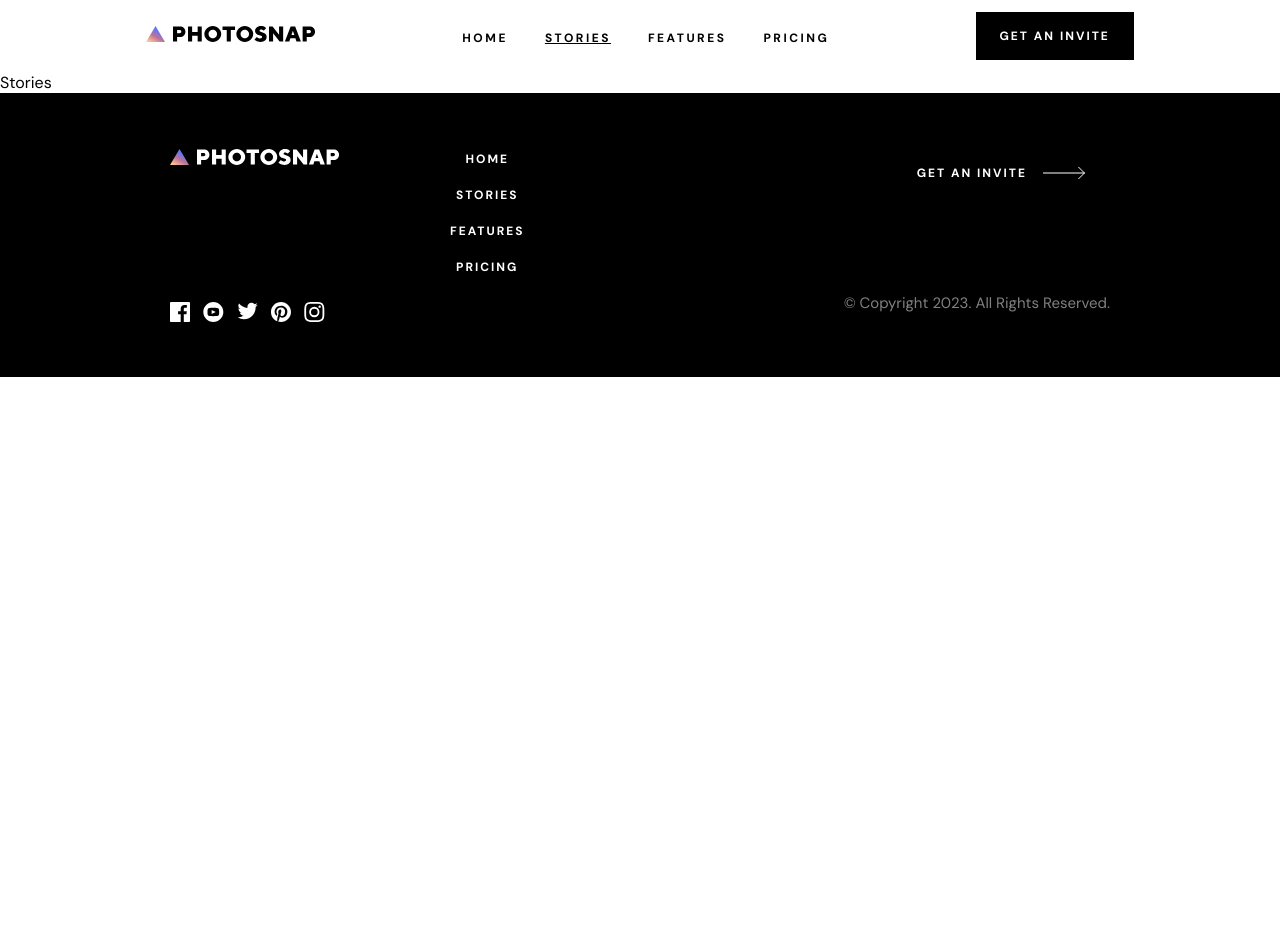
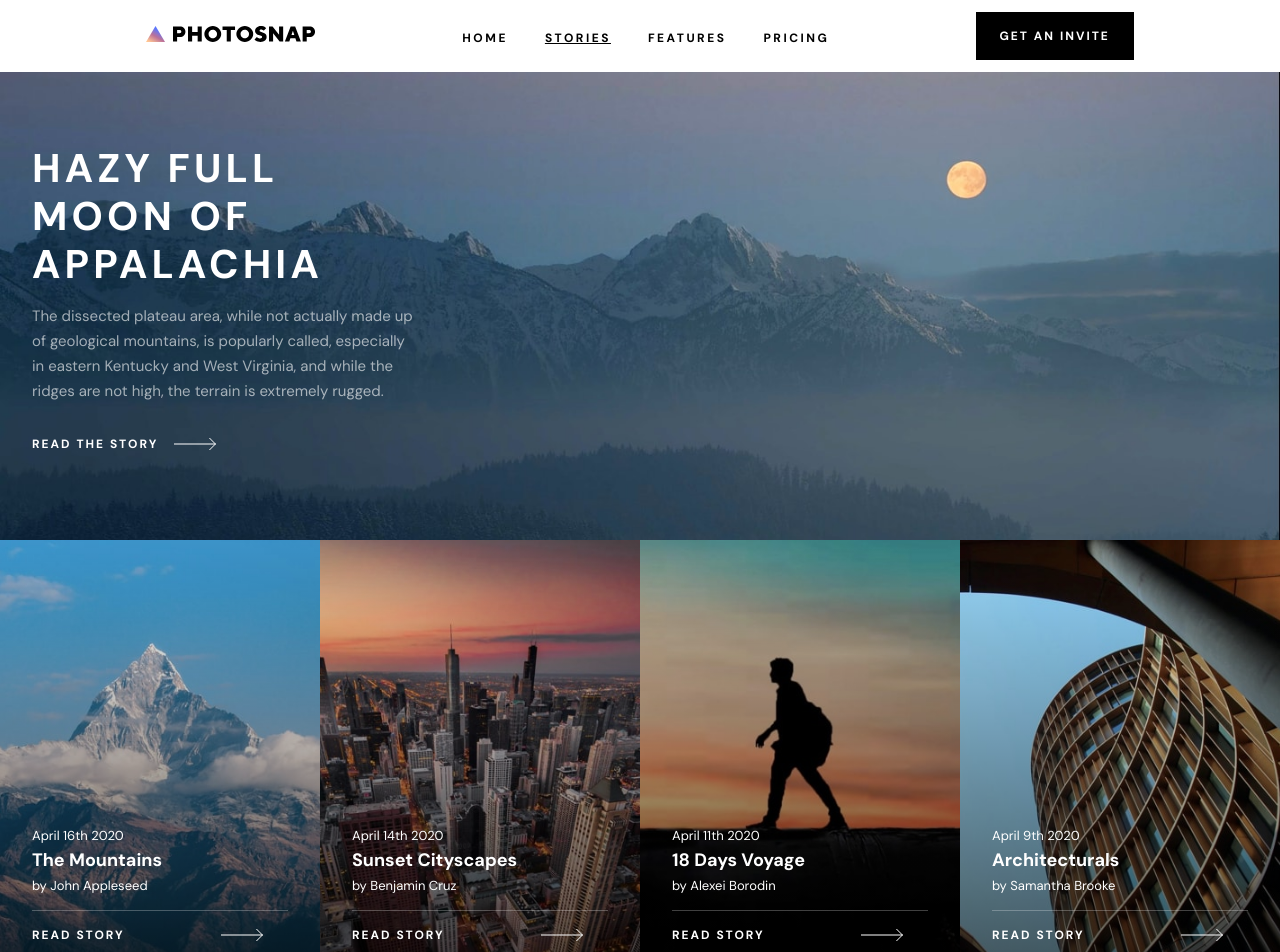
Before and after one commit to aramfilak/photosnap, a React (Create React App) app: page /stories in a window 1280 px wide. Shown: the top 952 px of the page. Before the commit the page ends 800 px from the top, so only its background shows below. Built offline with nearby package versions, Linux system fonts and the light colour scheme.

Commit message:
implement page Stories Page

```diff
--- a/src/components/Article/Article.tsx
+++ b/src/components/Article/Article.tsx
@@ -4,7 +4,7 @@ import classNames from "classnames";
 import Button from "../Button/Button";
 
 interface ArticleProps {
-  img: {
+  img?: {
     src: string;
     alt: string;
   };
@@ -26,7 +26,7 @@ const Article: React.FC<ArticleProps> = ({ img, dark, link, title, text, rtl }):
 
   return (
     <article className={className}>
-      <img src={img.src} alt={img.alt} loading="lazy" />
+      {img && <img src={img.src} alt={img.alt} loading="lazy" />}
 
       <div className="content">
         <div className="wrapper">
--- /dev/null
+++ b/src/components/Errors/Error.tsx
@@ -0,0 +1,21 @@
+import React from "react";
+
+const Error = () => {
+  return (
+    <div
+      className="error-page"
+      style={{
+        height: "80vh",
+        display: "flex",
+        justifyContent: "center",
+        alignItems: "center",
+        padding: "20px",
+        textAlign: "center",
+      }}
+    >
+      <h1>PAGE NOT FOUND 404!</h1>
+    </div>
+  );
+};
+
+export default Error;
--- /dev/null
+++ b/src/components/Errors/Loading.tsx
@@ -0,0 +1,20 @@
+import React from "react";
+
+const Loading = () => {
+  return (
+    <div
+      className="loading-page"
+      style={{
+        height: "80vh",
+        display: "flex",
+        justifyContent: "center",
+        alignItems: "center",
+        padding: "20px",
+      }}
+    >
+      <h1>Loading...</h1>
+    </div>
+  );
+};
+
+export default Loading;
--- a/src/components/Story/Story.scss
+++ b/src/components/Story/Story.scss
@@ -74,6 +74,7 @@
       font-size: rem(12);
       line-height: rem(16);
       letter-spacing: rem(2);
+      border-top: 1px solid rgba(255, 255, 255, 0.25);
     }
   }
 
--- a/src/components/Story/Story.tsx
+++ b/src/components/Story/Story.tsx
@@ -11,8 +11,16 @@ interface StoryProps {
   title: string;
   createdBy: string;
   createdAt?: string;
+  description?: string;
 }
-const Story: React.FC<StoryProps> = ({ img, storyHref, title, createdBy, createdAt }) => {
+const Story: React.FC<StoryProps> = ({
+  img,
+  storyHref,
+  title,
+  createdBy,
+  createdAt,
+  description,
+}) => {
   return (
     <article className="stroy">
       <img src={img.src} alt={img.alt} />
@@ -20,6 +28,7 @@ const Story: React.FC<StoryProps> = ({ img, storyHref, title, createdBy, created
         {createdAt && <div className="created-at">{createdAt}</div>}
         <h3 className="title">{title}</h3>
         <div className="created-by">{`by ${createdBy}`}</div>
+        {description && <p className="description">{description}</p>}
         <Button secondary dark>
           <a href={storyHref}> read story </a>
         </Button>
--- a/src/pages/Stories.tsx
+++ /dev/null
@@ -1,7 +0,0 @@
-import React from "react";
-
-const Stories: React.FC = () => {
-  return <div>Stories</div>;
-};
-
-export default Stories;
--- /dev/null
+++ b/src/pages/Stories/Stories.scss
@@ -0,0 +1,33 @@
+@use "../../sass/abstracts/" as *;
+
+.stories-page {
+  .article {
+    background: url("../../assets/stories/mobile/moon-of-appalacia.jpg");
+    background-repeat: no-repeat;
+    background-size: cover;
+
+    .btn {
+      background-color: transparent;
+    }
+
+    .content {
+      display: block;
+    }
+  }
+
+  @include mq(md) {
+    .article {
+      background: url("../../assets/stories/tablet/moon-of-appalacia.jpg");
+      background-repeat: no-repeat;
+      background-size: cover;
+    }
+  }
+
+  @include mq(xl) {
+    .article {
+      background: url("../../assets/stories/desktop/moon-of-appalacia.jpg");
+      background-repeat: no-repeat;
+      background-size: cover;
+    }
+  }
+}
--- /dev/null
+++ b/src/pages/Stories/Stories.tsx
@@ -0,0 +1,56 @@
+import "./Stories.scss";
+import React, { useState, useEffect } from "react";
+import { stories } from "./data";
+import Story from "../../components/Story/Story";
+import Article from "../../components/Article/Article";
+const Stories: React.FC = () => {
+  const [isMobile, setIsMobile] = useState<boolean>(
+    window.matchMedia("(max-width: 47.99em)").matches
+  );
+
+  //track the screen size,
+  //to change articles image based on screen size (mobile, tablet, desktop)
+  useEffect(() => {
+    const handleResize = () => {
+      setIsMobile(window.matchMedia("(max-width: 47.99em)").matches);
+    };
+    window.addEventListener("resize", handleResize);
+    //clean up
+    return () => {
+      window.removeEventListener("resize", handleResize);
+    };
+  }, []);
+
+  const renderedStories = stories.map((story, index) => (
+    <Story
+      key={index}
+      img={{
+        src: isMobile ? story.img.src.mobile! : story.img.src.desktop!,
+        alt: story.img.alt,
+      }}
+      title={story.title}
+      createdBy={story.createdBy}
+      storyHref={story.storyHref}
+      createdAt={story.createdAt}
+    />
+  ));
+
+  return (
+    <div className="stories-page">
+      <div className="landing">
+        <Article
+          title="HAZY FULL MOON OF APPALACHIA"
+          text={
+            "The dissected plateau area, while not actually made up of geological mountains, is popularly called, especially in eastern Kentucky and West Virginia, and while the ridges are not high, the terrain is extremely rugged."
+          }
+          link={{ href: "#", text: "read the story" }}
+          rtl
+          dark
+        />
+      </div>
+      <section className="stories">{renderedStories}</section>
+    </div>
+  );
+};
+
+export default Stories;
--- /dev/null
+++ b/src/pages/Stories/data.tsx
@@ -0,0 +1,207 @@
+import stories_01_de from "../../assets/stories/desktop/mountains.jpg";
+import stories_01_mb from "../../assets/stories/mobile/mountains.jpg";
+import stories_02_de from "../../assets/stories/desktop/cityscapes.jpg";
+import stories_02_mb from "../../assets/stories/mobile/cityscapes.jpg";
+import stories_03_de from "../../assets/stories/desktop/18-days-voyage.jpg";
+import stories_03_mb from "../../assets/stories/mobile/18-days-voyage.jpg";
+import stories_04_de from "../../assets/stories/desktop/architecturals.jpg";
+import stories_04_mb from "../../assets/stories/mobile/architecturals.jpg";
+import stories_05_de from "../../assets/stories/desktop/world-tour.jpg";
+import stories_05_mb from "../../assets/stories/mobile/world-tour.jpg";
+import stories_06_de from "../../assets/stories/desktop/unforeseen-corners.jpg";
+import stories_06_mb from "../../assets/stories/mobile/unforeseen-corners.jpg";
+import stories_07_de from "../../assets/stories/desktop/king-on-africa.jpg";
+import stories_07_mb from "../../assets/stories/mobile/king-on-africa.jpg";
+import stories_08_de from "../../assets/stories/desktop/trip-to-nowhere.jpg";
+import stories_08_mb from "../../assets/stories/mobile/trip-to-nowhere.jpg";
+import stories_09_de from "../../assets/stories/desktop/rage-of-the-sea.jpg";
+import stories_09_mb from "../../assets/stories/mobile/rage-of-the-sea.jpg";
+import stories_10_de from "../../assets/stories/desktop/running-free.jpg";
+import stories_10_mb from "../../assets/stories/mobile/running-free.jpg";
+import stories_11_de from "../../assets/stories/desktop/behind-the-waves.jpg";
+import stories_11_mb from "../../assets/stories/mobile/behind-the-waves.jpg";
+import stories_12_de from "../../assets/stories/desktop/calm-waters.jpg";
+import stories_12_mb from "../../assets/stories/mobile/calm-waters.jpg";
+import stories_13_de from "../../assets/stories/desktop/milky-way.jpg";
+import stories_13_mb from "../../assets/stories/mobile/milky-way.jpg";
+import stories_14_de from "../../assets/stories/desktop/dark-forest.jpg";
+import stories_14_mb from "../../assets/stories/mobile/dark-forest.jpg";
+import stories_15_de from "../../assets/stories/desktop/somwarpet.jpg";
+import stories_15_mb from "../../assets/stories/mobile/somwarpet.jpg";
+import stories_16_de from "../../assets/stories/desktop/land-of-dreams.jpg";
+import stories_16_mb from "../../assets/stories/mobile/land-of-dreams.jpg";
+
+interface Story {
+  img: {
+    src: { desktop?: string; mobile?: string };
+    alt: string;
+  };
+  storyHref: string;
+  title: string;
+  createdBy: string;
+  createdAt?: string;
+}
+const stories: Story[] = [
+  {
+    img: {
+      src: { desktop: stories_01_de, mobile: stories_01_mb },
+      alt: "The Mountains",
+    },
+    storyHref: "#",
+    title: "The Mountains",
+    createdBy: "John Appleseed",
+    createdAt: "April 16th 2020",
+  },
+  {
+    img: {
+      src: { desktop: stories_02_de, mobile: stories_02_mb },
+      alt: "Sunset Cityscapes",
+    },
+    storyHref: "#",
+    title: "Sunset Cityscapes",
+    createdBy: "Benjamin Cruz",
+    createdAt: "April 14th 2020",
+  },
+  {
+    img: {
+      src: { desktop: stories_03_de, mobile: stories_03_mb },
+      alt: "18 Days Voyage",
+    },
+    storyHref: "#",
+    title: "18 Days Voyage",
+    createdBy: "Alexei Borodin",
+    createdAt: "April 11th 2020",
+  },
+  {
+    img: {
+      src: { desktop: stories_04_de, mobile: stories_04_mb },
+      alt: "Architecturals",
+    },
+    storyHref: "#",
+    title: "Architecturals",
+    createdBy: "Samantha Brooke",
+    createdAt: "April 9th 2020",
+  },
+  {
+    img: {
+      src: { desktop: stories_05_de, mobile: stories_05_mb },
+      alt: "World Tour 2019",
+    },
+    storyHref: "#",
+    title: "World Tour 2019",
+    createdBy: "Timothy Wagner",
+    createdAt: "April 7th 2020",
+  },
+  {
+    img: {
+      src: { desktop: stories_06_de, mobile: stories_06_mb },
+      alt: "World Tour 2019",
+    },
+    storyHref: "#",
+    title: "Unforeseen Corners",
+    createdBy: "William Malcolm",
+    createdAt: "April 3rd 2020",
+  },
+  {
+    img: {
+      src: { desktop: stories_07_de, mobile: stories_07_mb },
+      alt: "King on Africa: Part II",
+    },
+    storyHref: "#",
+    title: "King on Africa: Part II",
+    createdBy: "Tim Hillenburg",
+    createdAt: "March 29th 2020",
+  },
+  {
+    img: {
+      src: { desktop: stories_08_de, mobile: stories_08_mb },
+      alt: "The Trip to Nowhere",
+    },
+    storyHref: "#",
+    title: "The Trip to Nowhere",
+    createdBy: "Felicia Rourke",
+    createdAt: "March 21st 2020",
+  },
+  {
+    img: {
+      src: { desktop: stories_09_de, mobile: stories_09_mb },
+      alt: "Rage of The Sea",
+    },
+    storyHref: "#",
+    title: "Rage of The Sea",
+    createdBy: "Mohammed Abdul",
+    createdAt: "March 19th 2020",
+  },
+  {
+    img: {
+      src: { desktop: stories_10_de, mobile: stories_10_mb },
+      alt: "Running Free",
+    },
+    storyHref: "#",
+    title: "Running Free",
+    createdBy: "Michelle",
+    createdAt: "March 16th 2020",
+  },
+  {
+    img: {
+      src: { desktop: stories_11_de, mobile: stories_11_mb },
+      alt: "Calm Waters",
+    },
+    storyHref: "#",
+    title: "Calm Waters",
+    createdBy: "Samantha Brooke",
+    createdAt: "March 9th 2020",
+  },
+  {
+    img: {
+      src: { desktop: stories_12_de, mobile: stories_12_mb },
+      alt: "Behind the Waves",
+    },
+    storyHref: "#",
+    title: "Calm Waters",
+    createdBy: "Samantha Brooke",
+    createdAt: "March 9th 2020",
+  },
+  {
+    img: {
+      src: { desktop: stories_13_de, mobile: stories_13_mb },
+      alt: "The Milky Way",
+    },
+    storyHref: "#",
+    title: "The Milky Way",
+    createdBy: "Benjamin Cruz",
+    createdAt: "March 5th 2020",
+  },
+  {
+    img: {
+      src: { desktop: stories_14_de, mobile: stories_14_mb },
+      alt: "Night at The Dark Forest",
+    },
+    storyHref: "#",
+    title: "Night at The Dark Forest",
+    createdBy: "Mohammed Abdul",
+    createdAt: "March 4th 2020",
+  },
+  {
+    img: {
+      src: { desktop: stories_15_de, mobile: stories_15_mb },
+      alt: "Somwarpet’s Beauty",
+    },
+    storyHref: "#",
+    title: "Somwarpet’s Beauty",
+    createdBy: "Michelle",
+    createdAt: "March 1st 2020",
+  },
+  {
+    img: {
+      src: { desktop: stories_16_de, mobile: stories_16_mb },
+      alt: "Land of Dreams",
+    },
+    storyHref: "#",
+    title: "Land of Dreams",
+    createdBy: "William Malcolm",
+    createdAt: "February 25th 2020",
+  },
+];
+
+export { stories };
```
Also changed, not shown: src/App.tsx (+9 -5 lines), src/pages/Features/Features.tsx (renamed from src/pages/Features.tsx), src/pages/Pricing/Pricing.tsx (renamed from src/pages/Pricing.tsx).
